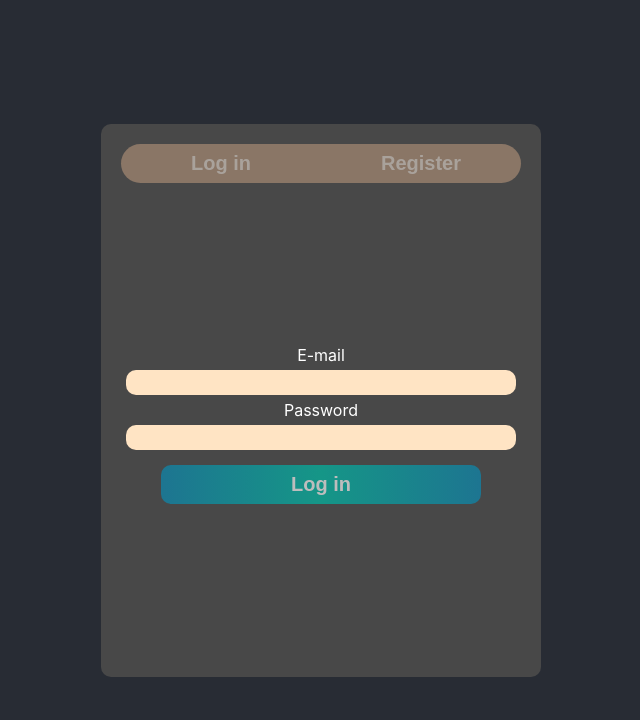
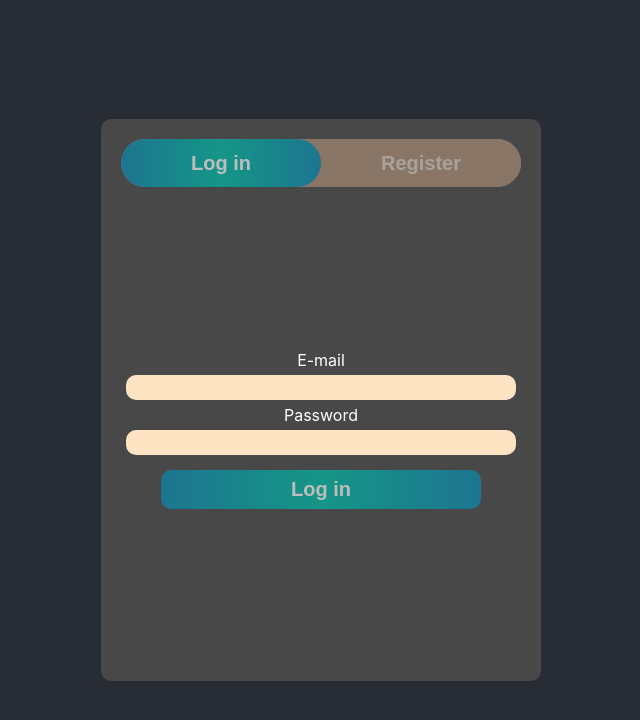
Before and after one commit to marcinmiz/DietManagementApp, a React (Create React App) app in the folder frontend/: page / in a window 1280 px wide. Shown: the top 720 px of the page, without its empty margins (339-979 px from the left). Built offline with nearby package versions, Linux system fonts and the light colour scheme.

Commit message:
Append style classes for area contained tabs and current tab

```diff
--- a/frontend/src/App.css
+++ b/frontend/src/App.css
@@ -70,3 +70,18 @@
     border-top-right-radius: 50px;
     border-bottom-right-radius: 50px;
 }
+
+.tabs_area {
+    height: 6vh;
+    background-color: #8a7666;
+    margin-bottom: 10px;
+    padding: 0;
+    border-radius: 50px;
+}
+
+.current_tab {
+    /*width: 60%;*/
+    background: linear-gradient(to right, #1d7591, #159687, #1d7591);
+    color: #bdbdbd;
+    border-radius: 50px;
+}
```
